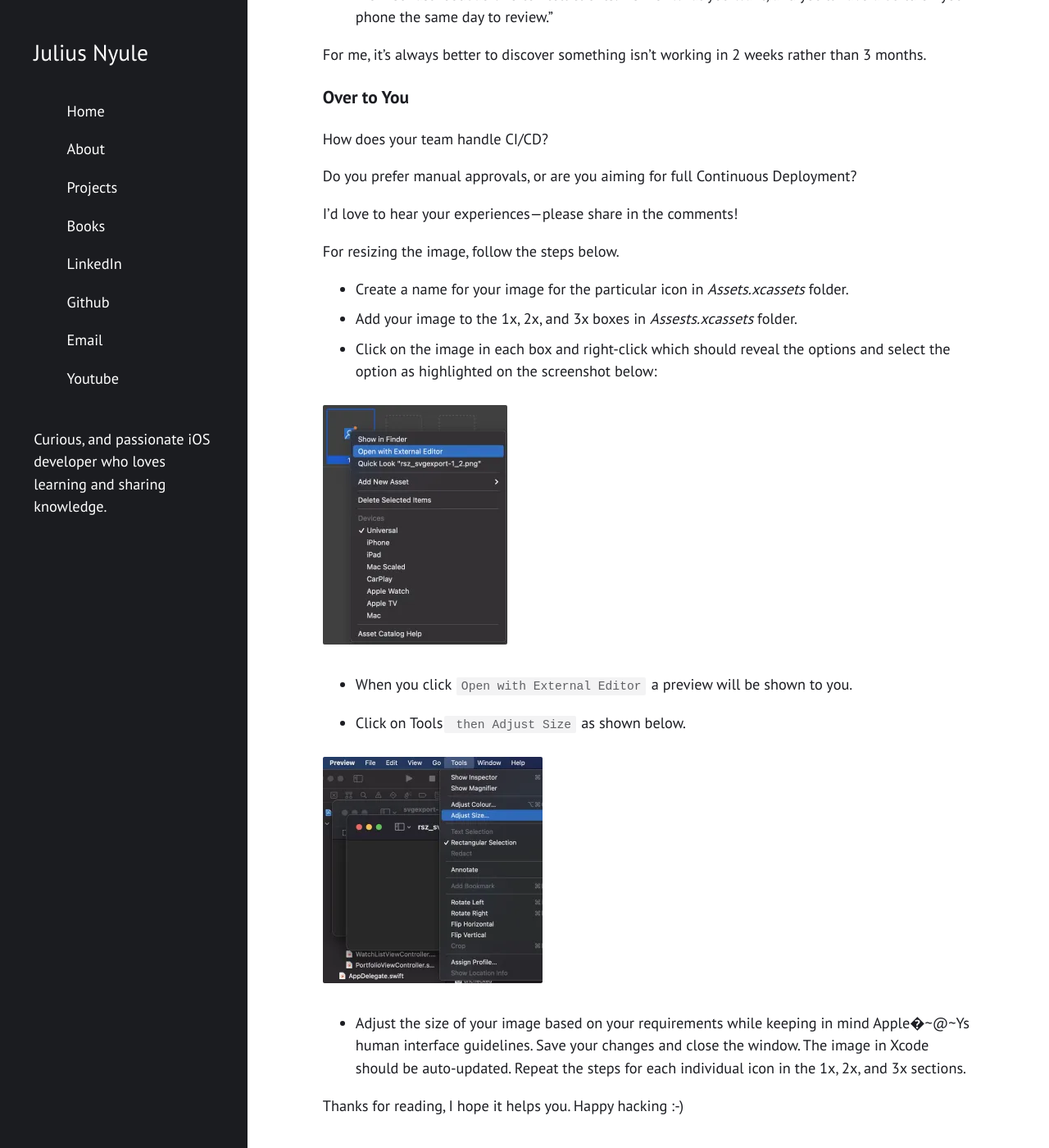
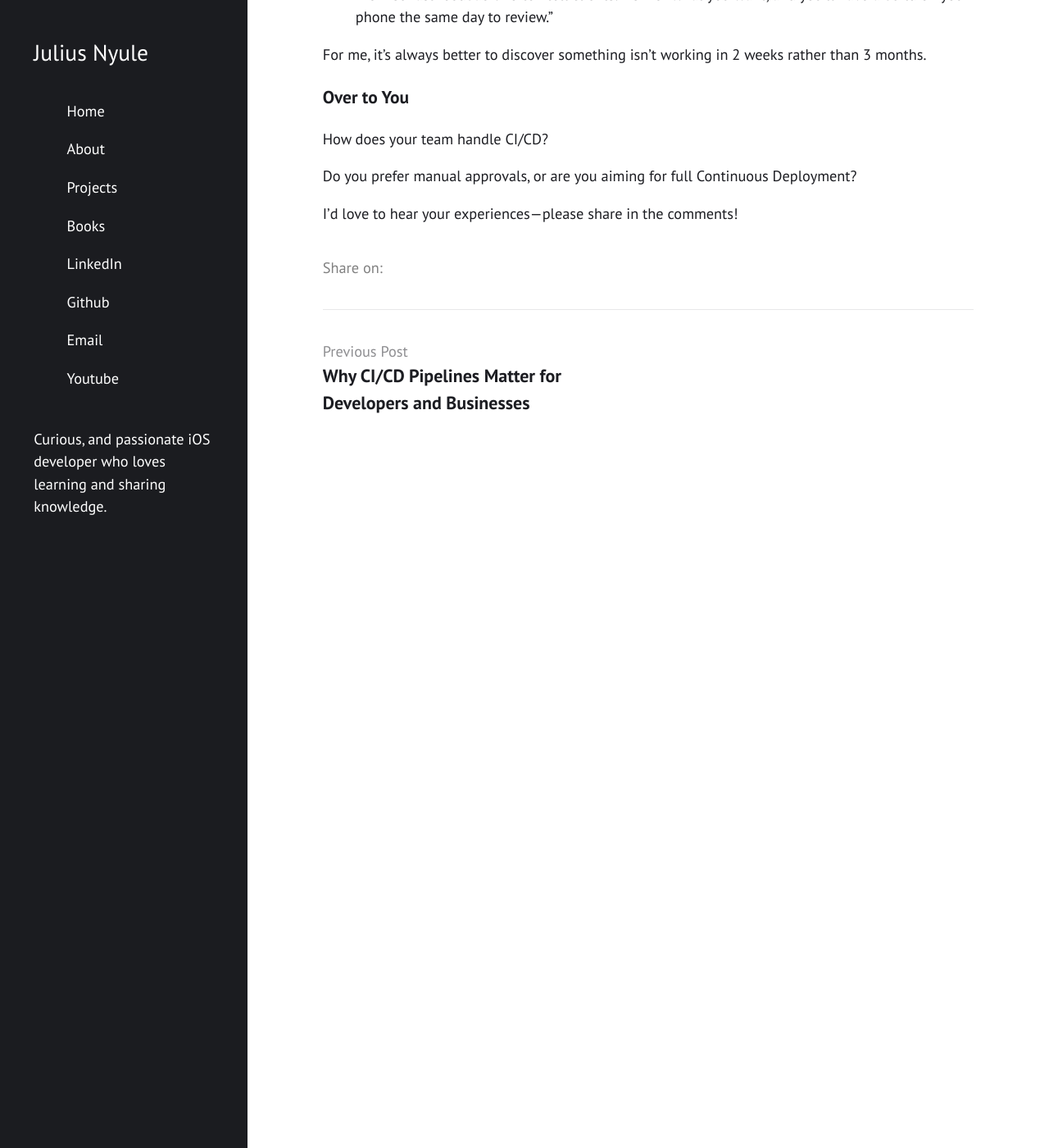
Before and after one commit to gtsofa/gtsofa.github.io, a Jekyll site: the page built from _posts/2025-08-30-why-cicd-are-essential-for-software-teams-and-the-business.md, in a window 1280 px wide and 1400 px high, scrolled down 2177 px. Shown: the whole window at 82% size. Built offline with Jekyll 4.4.1, drawn with Linux system fonts in a browser that asks for light colours; nearby versions of some CDN libraries; library files that are not in the unit come from our copies.

Commit message:
fix a typo

```diff
--- a/_posts/2025-08-30-why-cicd-are-essential-for-software-teams-and-the-business.md
+++ b/_posts/2025-08-30-why-cicd-are-essential-for-software-teams-and-the-business.md
@@ -70,22 +70,3 @@ How does your team handle CI/CD?
 Do you prefer manual approvals, or are you aiming for full Continuous Deployment?
 
 I’d love to hear your experiences—please share in the comments!
-
-
-For resizing the image, follow the steps below.
-
-- Create a name for your image for the particular icon in *Assets.xcassets* folder.
-- Add your image to the 1x, 2x, and 3x boxes in *Assests.xcassets* folder.
-- Click on the image in each box and right-click which should reveal the options and select the option as highlighted on the screenshot below:
-
-![Open with Editor Explorer](/assets/img/images-resize-tab-bar-icons/section-1.png "Open with Editor Explorer")
-
-- When you click `Open with External Editor` a preview will be shown to you.
-
-- Click on Tools` then Adjust Size` as shown below.
-
-![Adjust Size..](/assets/img/images-resize-tab-bar-icons/adjust-size.png "Adjust Size")
-
-- Adjust the size of your image based on your requirements while keeping in mind Apple�~@~Ys human interface guidelines. Save your changes and close the window. The image in Xcode should be auto-updated. Repeat the steps for each individual icon in the 1x, 2x, and 3x sections.
-
-Thanks for reading, I hope it helps you. Happy hacking :-)
```
